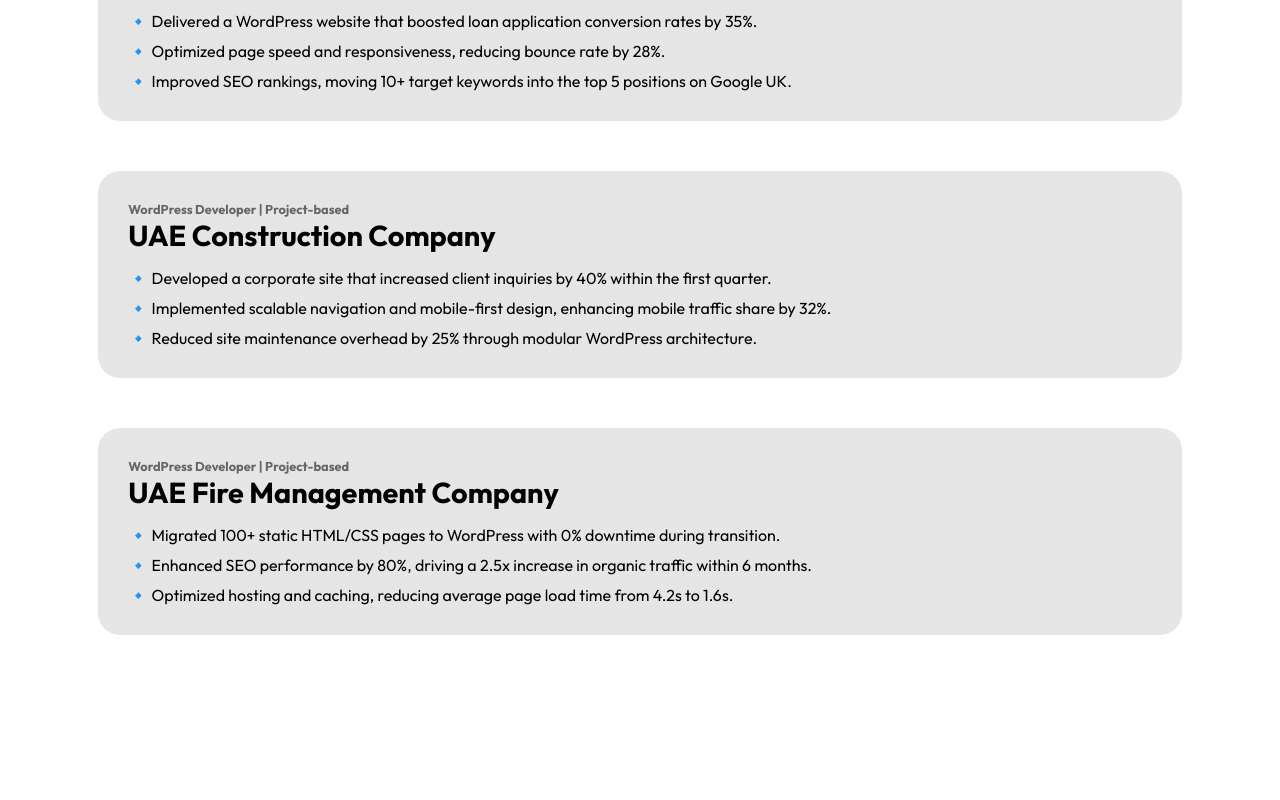
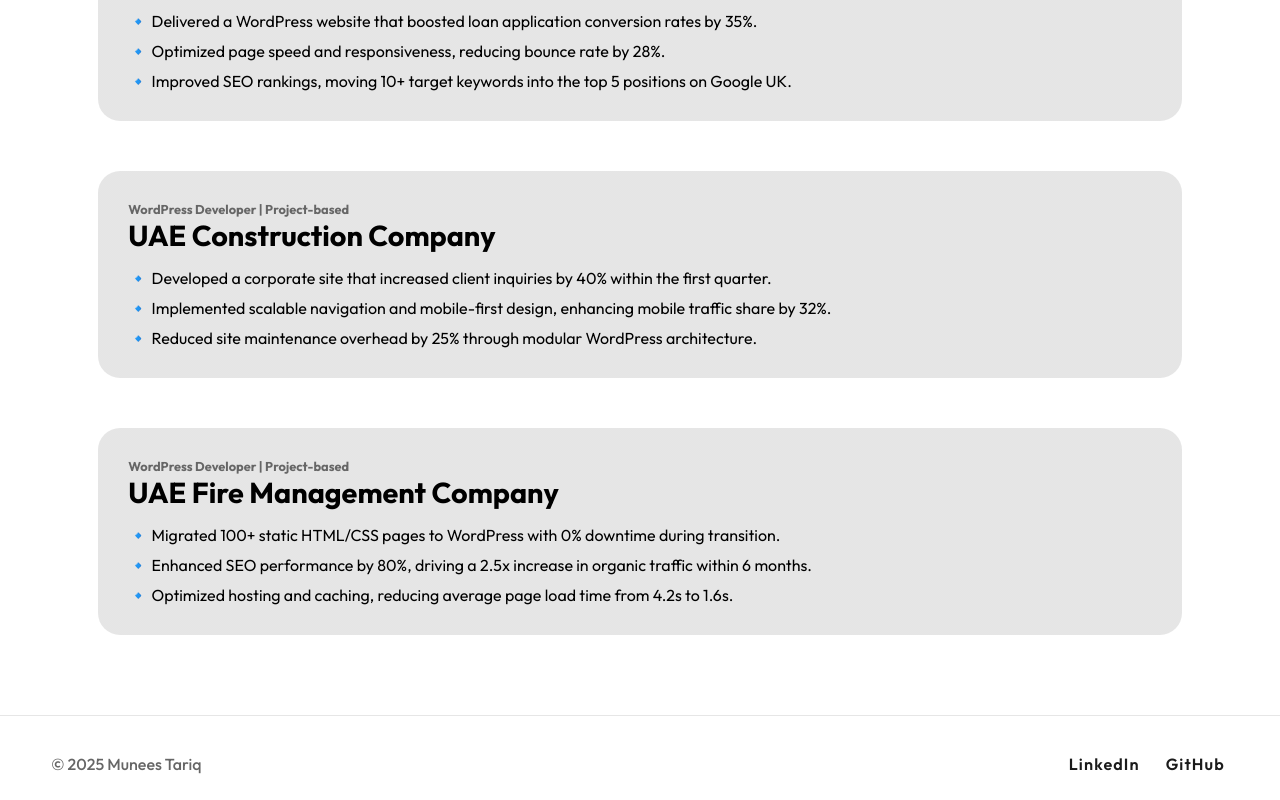
Before and after one commit to mooojn/moon-folio, a Next.js app: page / in a window 1280 px wide. Shown: the part 5255-6055 px from the top of the page. Before the commit the page ends 5940 px from the top, so only its background shows below. Built offline with nearby package versions, Linux system fonts and the light colour scheme.

Commit message:
Add social links

```diff
--- /dev/null
+++ b/src/components/Footer.tsx
@@ -0,0 +1,21 @@
+import styles from "@/styles/footer.module.css";
+
+export default function Footer() {
+  return (
+    <footer className={styles.footer}>
+      <div className={styles.footerContent}>
+        <span className={styles.footerCopyright}>
+          © {new Date().getFullYear()} Munees Tariq
+        </span>
+        <div className={styles.footerSocials}>
+          <a href="https://linkedin.com/in/munees-tariq" target="_blank" rel="noopener noreferrer" aria-label="LinkedIn">
+            LinkedIn
+          </a>
+          <a href="https://github.com/mooojn" target="_blank" rel="noopener noreferrer" aria-label="GitHub">
+            GitHub
+          </a>
+        </div>
+      </div>
+    </footer>
+  );
+}
--- a/src/pages/_app.tsx
+++ b/src/pages/_app.tsx
@@ -1,6 +1,12 @@
 import "@/styles/globals.css";
 import type { AppProps } from "next/app";
+import Footer from "@/components/Footer";
 
 export default function App({ Component, pageProps }: AppProps) {
-  return <Component {...pageProps} />;
+  return (
+    <>
+      <Component {...pageProps} />
+      <Footer />
+    </>
+  );
 }
--- /dev/null
+++ b/src/styles/footer.module.css
@@ -0,0 +1,69 @@
+.footer {
+  margin-top: 80px;
+  padding: 36px 0 24px 0;
+  border-top: 1.5px solid var(--bg-light);
+  background: var(--bg-dark);
+  width: 100%;
+  display: flex;
+  justify-content: center;
+  align-items: center;
+}
+
+.footerContent {
+  width: var(--per);
+  max-width: 1400px;
+  display: flex;
+  justify-content: space-between;
+  align-items: center;
+  flex-wrap: wrap;
+  gap: 18px;
+}
+
+.footerCopyright {
+  color: var(--text-muted);
+  font-size: 1rem;
+  font-weight: 500;
+}
+
+.footerSocials {
+  display: flex;
+  gap: 18px;
+}
+
+.footerSocials a {
+  color: var(--text);
+  font-weight: 600;
+  letter-spacing: 1.1px;
+  font-size: 1.01rem;
+  border-radius: 4px;
+  text-decoration: none;
+  opacity: 0.89;
+  padding: 2px 4px;
+  transition: color 0.2s, opacity 0.18s, text-decoration 0.17s, background 0.15s;
+  display: inline-block;
+}
+.footerSocials a:hover {
+  color: #007bff;
+  opacity: 1;
+  background: var(--bg-light);
+  text-decoration: underline 2px #007bff;
+  text-underline-offset: 3px;
+}
+
+.footerSocials svg {
+  display: block;
+  width: 24px;
+  height: 24px;
+}
+
+@media screen and (max-width: 600px) {
+  .footerContent {
+    flex-direction: column;
+    gap: 13px;
+    align-items: center;
+    text-align: center;
+  }
+  .footerCopyright {
+    font-size: 0.95rem;
+  }
+}
```
